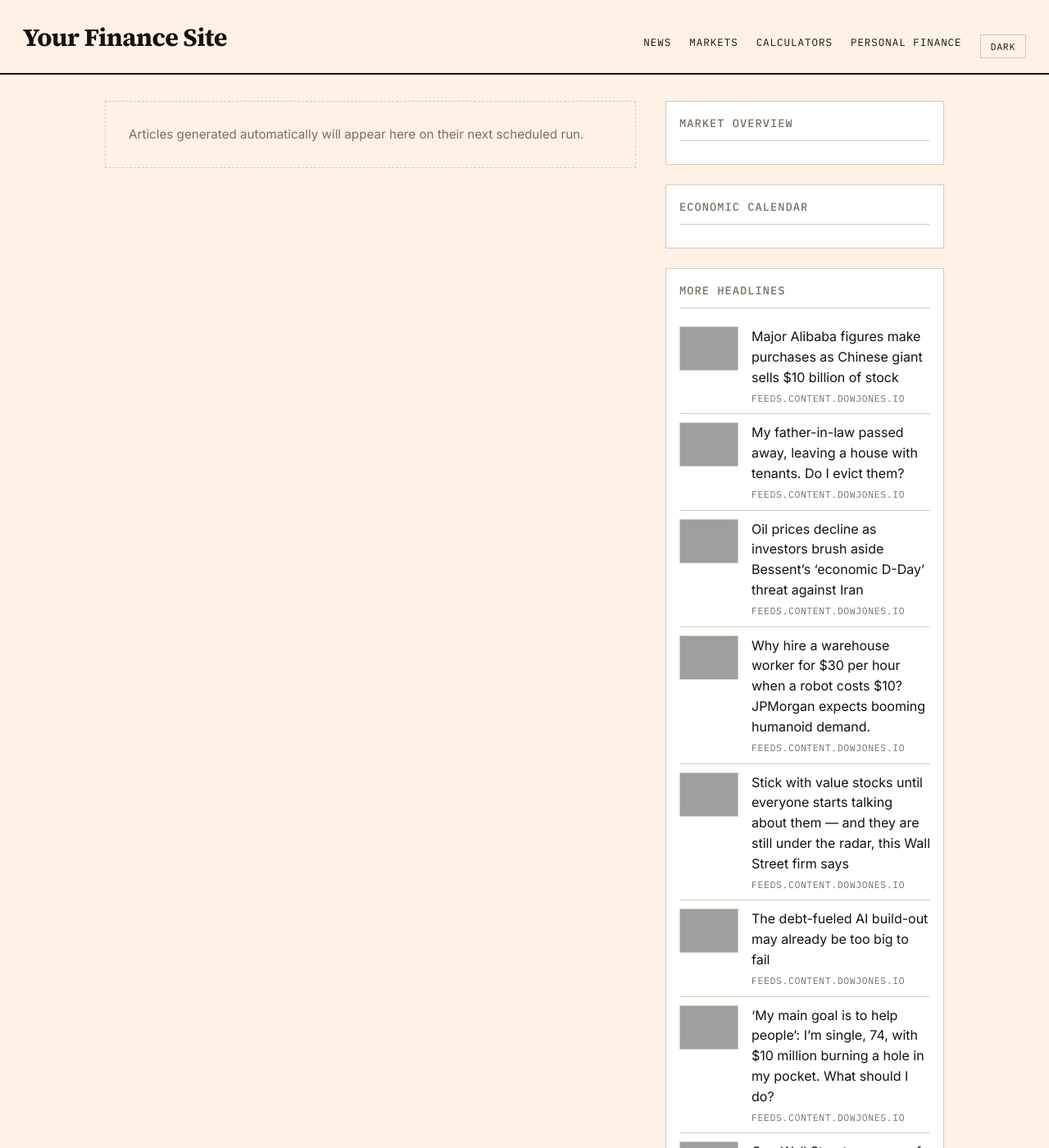
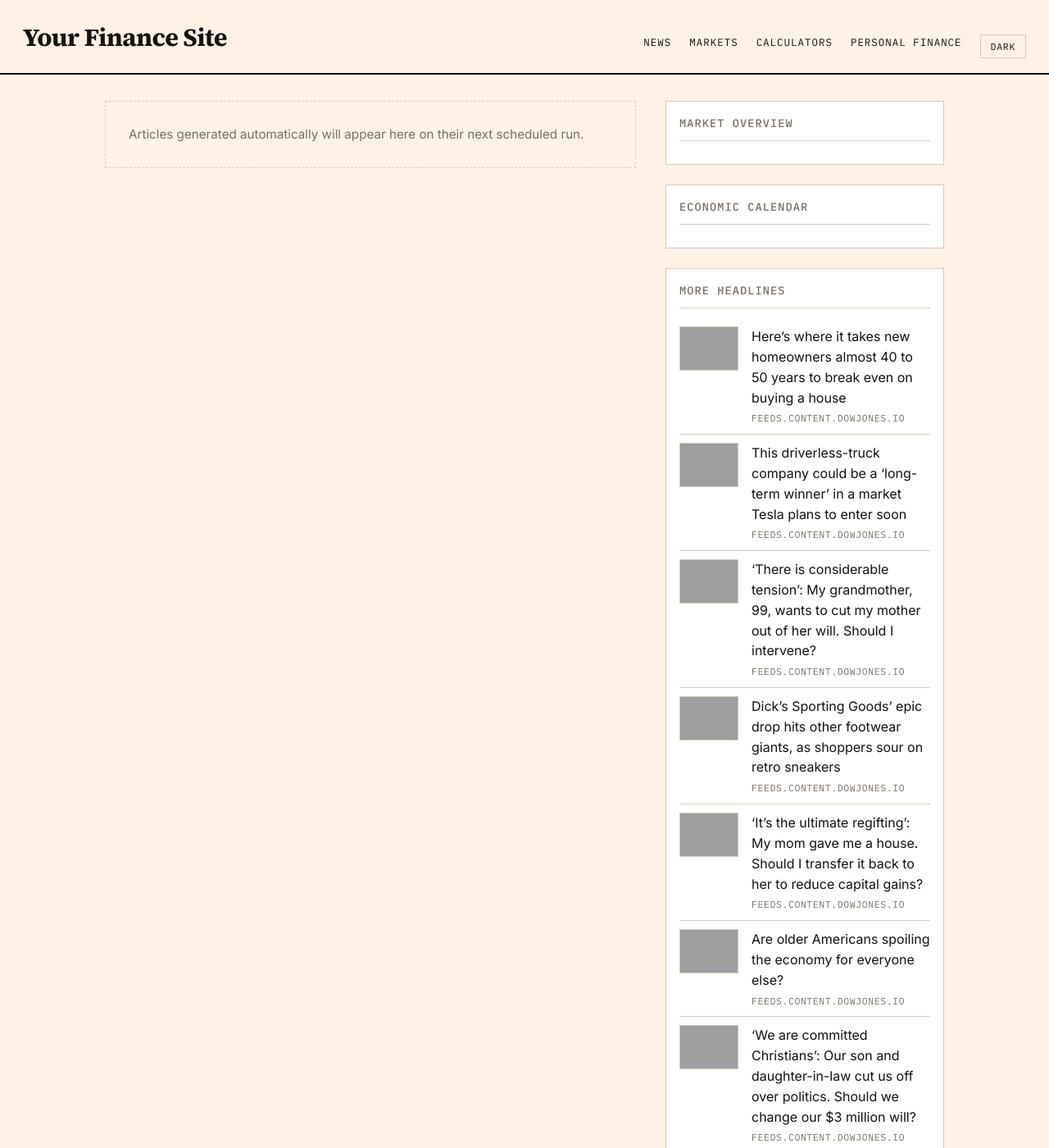
Before and after one commit to GlobTechCo/globtechco.github.io, a Jekyll site: the page built from index.html, in a window 1280 px wide and 1400 px high, cut to the strip 0-1400 px from the top of the window. Shown: the whole strip at 82% size. Built offline with Jekyll 4.4.1, drawn with Linux system fonts in a browser that asks for light colours; a script that is not in the unit is left out; the list of posts is cut into pages by our own code; some of the changed text lies outside the part shown; grey boxes are pictures that could not be loaded.

Commit message:
Auto-content update 2026-08-25

```diff
--- a/_data/aggregator.yml
+++ b/_data/aggregator.yml
@@ -1,50 +1,50 @@
-- title: "Major Alibaba figures make purchases as Chinese giant sells $10 billion of stock"
-  link: "https://www.marketwatch.com/story/major-alibaba-figures-make-purchases-as-chinese-giant-sells-10-billion-of-stock-879b52ec?mod=mw_rss_topstories"
+- title: "Here\u2019s where it takes new homeowners almost 40 to 50 years to break even on buying a house"
+  link: "https://www.marketwatch.com/story/heres-where-it-takes-new-homeowners-almost-40-to-50-years-to-break-even-on-buying-a-house-c503cb50?mod=mw_rss_topstories"
   source: "feeds.content.dowjones.io"
-  pubdate: "Tue, 25 Aug 2026 12:22:00 GMT"
-  image: "https://images.mktw.net/im-290982"
-- title: "My father-in-law passed away, leaving a house with tenants. Do I evict them?"
-  link: "https://www.marketwatch.com/story/my-father-in-law-passed-away-leaving-a-house-with-tenants-do-i-evict-them-f974428c?mod=mw_rss_topstories"
+  pubdate: "Tue, 25 Aug 2026 17:50:00 GMT"
+  image: "https://images.mktw.net/im-83619465"
+- title: "This driverless-truck company could be a \u2018long-term winner\u2019 in a market Tesla plans to enter soon"
+  link: "https://www.marketwatch.com/story/this-driverless-truck-company-could-be-a-long-term-winner-in-a-market-tesla-plans-to-enter-soon-193bc8fe?mod=mw_rss_topstories"
   source: "feeds.content.dowjones.io"
-  pubdate: "Tue, 25 Aug 2026 12:16:00 GMT"
-  image: "https://images.mktw.net/im-91806983"
-- title: "Oil prices decline as investors brush aside Bessent\u2019s \u2018economic D-Day\u2019 threat against Iran"
-  link: "https://www.marketwatch.com/story/oil-prices-decline-as-investors-brush-aside-bessents-economic-d-day-for-iran-f318b614?mod=mw_rss_topstories"
+  pubdate: "Tue, 25 Aug 2026 17:32:00 GMT"
+  image: "https://images.mktw.net/im-38392064"
+- title: "\u2018There is considerable tension\u2019: My grandmother, 99, wants to cut my mother out of her will. Should I intervene?"
+  link: "https://www.marketwatch.com/story/there-is-considerable-tension-my-grandmother-99-wants-to-cut-my-mother-out-of-her-will-should-i-intervene-5e8f408e?mod=mw_rss_topstories"
   source: "feeds.content.dowjones.io"
-  pubdate: "Tue, 25 Aug 2026 12:14:00 GMT"
-  image: "https://images.mktw.net/im-00264055"
-- title: "Why hire a warehouse worker for $30 per hour when a robot costs $10? JPMorgan expects booming humanoid demand."
-  link: "https://www.marketwatch.com/story/why-hire-a-warehouse-worker-for-30-per-hour-when-a-robot-costs-10-jpmorgan-expects-booming-humanoid-demand-9cc6ddf4?mod=mw_rss_topstories"
+  pubdate: "Tue, 25 Aug 2026 17:30:00 GMT"
+  image: "https://images.mktw.net/im-24501821"
+- title: "Dick\u2019s Sporting Goods\u2019 epic drop hits other footwear giants, as shoppers sour on retro sneakers"
+  link: "https://www.marketwatch.com/story/dicks-sporting-goods-stock-is-having-its-worst-day-ever-as-sneakers-arent-selling-without-deeper-discounts-5a868358?mod=mw_rss_topstories"
   source: "feeds.content.dowjones.io"
-  pubdate: "Tue, 25 Aug 2026 11:49:00 GMT"
-  image: "https://images.mktw.net/im-94082854"
-- title: "Stick with value stocks until everyone starts talking about them \u2014 and they are still under the radar, this Wall Street firm says"
-  link: "https://www.marketwatch.com/story/stick-with-value-stocks-until-everyone-is-talking-about-them-and-they-are-still-under-the-radar-this-wall-street-firm-says-598183de?mod=mw_rss_topstories"
+  pubdate: "Tue, 25 Aug 2026 16:59:00 GMT"
+  image: "https://images.mktw.net/im-53047310"
+- title: "\u2018It\u2019s the ultimate regifting\u2019: My mom gave me a house. Should I transfer it back to her to reduce capital gains?"
+  link: "https://www.marketwatch.com/story/its-the-ultimate-regifting-my-mom-gave-me-a-house-should-i-transfer-it-back-to-her-to-reduce-capital-gains-e357f49c?mod=mw_rss_topstories"
   source: "feeds.content.dowjones.io"
-  pubdate: "Tue, 25 Aug 2026 11:43:00 GMT"
-  image: "https://images.mktw.net/im-44741253"
-- title: "The debt-fueled AI build-out may already be too big to fail"
-  link: "https://www.marketwatch.com/story/the-debt-fueled-ai-build-out-may-already-be-too-big-to-fail-02ed6dad?mod=mw_rss_topstories"
+  pubdate: "Tue, 25 Aug 2026 16:32:00 GMT"
+  image: "https://images.mktw.net/im-04389897"
+- title: "Are older Americans spoiling the economy for everyone else?"
+  link: "https://www.marketwatch.com/story/are-older-americans-spoiling-the-economy-for-everyone-else-064b5820?mod=mw_rss_topstories"
   source: "feeds.content.dowjones.io"
-  pubdate: "Tue, 25 Aug 2026 11:12:00 GMT"
-  image: "https://images.mktw.net/im-88071963"
-- title: "\u2018My main goal is to help people\u2019: I\u2019m single, 74, with $10 million burning a hole in my pocket. What should I do?"
-  link: "https://www.marketwatch.com/story/my-main-goal-is-to-help-people-im-single-74-with-10-million-burning-a-hole-in-my-pocket-what-should-i-do-0e6112e1?mod=mw_rss_topstories"
+  pubdate: "Tue, 25 Aug 2026 16:31:00 GMT"
+  image: "https://images.mktw.net/im-67243608"
+- title: "\u2018We are committed Christians\u2019: Our son and daughter-in-law cut us off over politics. Should we change our $3 million will?"
+  link: "https://www.marketwatch.com/story/we-are-hurt-our-son-and-daughter-in-law-cut-off-contact-with-us-over-politics-should-we-change-our-3-million-will-f763b761?mod=mw_rss_topstories"
   source: "feeds.content.dowjones.io"
-  pubdate: "Tue, 25 Aug 2026 10:01:00 GMT"
-  image: "https://images.mktw.net/im-31098244"
-- title: "One Wall Street measure of market fragility just hit its highest possible level. The last time it did, volatility spiked."
-  link: "https://www.marketwatch.com/story/one-wall-street-measure-of-market-fragility-just-hit-its-highest-possible-level-the-last-time-it-did-volatility-spiked-c5441009?mod=mw_rss_topstories"
+  pubdate: "Tue, 25 Aug 2026 16:30:00 GMT"
+  image: "https://images.mktw.net/im-01814240"
+- title: "5 cheap U.S. cities to retire in \u2014 if you can deal with this one thing"
+  link: "https://www.marketwatch.com/story/5-cheap-u-s-cities-to-retire-in-if-you-can-deal-with-this-one-thing-fbda5d1a?mod=mw_rss_topstories"
   source: "feeds.content.dowjones.io"
-  pubdate: "Tue, 25 Aug 2026 09:49:00 GMT"
-  image: "https://images.mktw.net/im-69518766"
-- title: "He once mentored Scott Bessent. Now Stanley Druckenmiller is criticizing the treasury secretary."
-  link: "https://www.marketwatch.com/story/he-once-mentored-scott-bessent-now-stanley-druckenmiller-is-criticizing-the-treasury-secretary-c229d410?mod=mw_rss_topstories"
+  pubdate: "Tue, 25 Aug 2026 16:09:00 GMT"
+  image: "https://images.mktw.net/im-81114874"
+- title: "These growth stocks are still cheap, despite the S&P 500 being near a record high price-to-sales valuation"
+  link: "https://www.marketwatch.com/story/these-growth-stocks-are-still-cheap-despite-the-s-p-500-being-near-a-record-high-price-to-sales-valuation-03602260?mod=mw_rss_topstories"
   source: "feeds.content.dowjones.io"
-  pubdate: "Tue, 25 Aug 2026 09:17:00 GMT"
-  image: "https://images.mktw.net/im-336694"
-- title: "Am I too old for Roth conversions? I\u2019m 84 and my wife is 77. We have $8 million saved."
-  link: "https://www.marketwatch.com/story/am-i-too-old-for-roth-conversions-im-84-and-my-wife-is-77-we-have-8-million-saved-fb08fccd?mod=mw_rss_topstories"
+  pubdate: "Tue, 25 Aug 2026 16:04:00 GMT"
+  image: "https://images.mktw.net/im-91862946"
+- title: "\u2018She looked into COBRA\u2019: My friend was laid off and lost her health insurance. How can she find affordable coverage?"
+  link: "https://www.marketwatch.com/story/shes-desperate-my-friend-was-laid-off-and-lost-her-health-insurance-how-can-she-find-affordable-coverage-3b17b553?mod=mw_rss_topstories"
   source: "feeds.content.dowjones.io"
-  pubdate: "Tue, 25 Aug 2026 09:15:00 GMT"
-  image: "https://images.mktw.net/im-88832809"
+  pubdate: "Tue, 25 Aug 2026 16:00:00 GMT"
+  image: "https://images.mktw.net/im-51611095"
```
